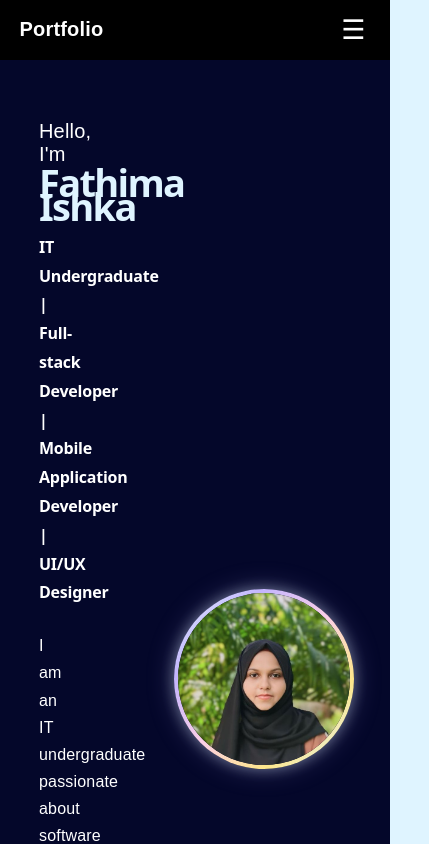
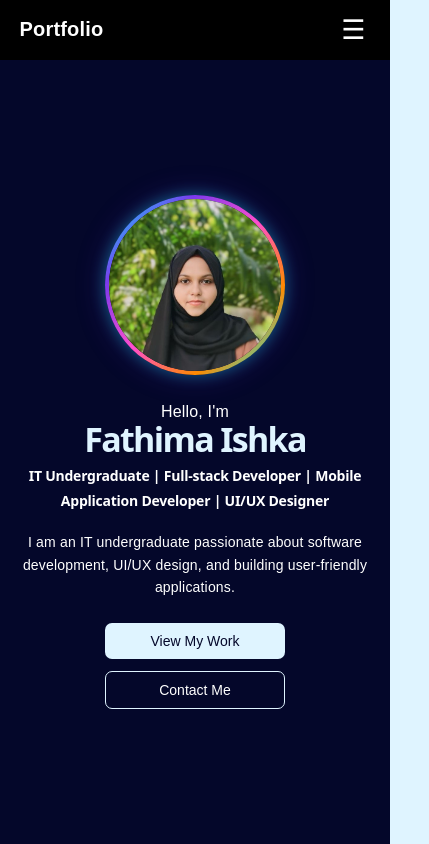
Before and after one commit to ishqafathima/My-Portfolio, a React (Vite) app: page / in a window 390 px wide. Shown: the top 844 px of the page, 429 px wide, since content can reach past the window. Built offline with nearby package versions, Linux system fonts and the light colour scheme.

Commit message:
update portfolio

```diff
--- a/src/sections/Home/Home.css
+++ b/src/sections/Home/Home.css
@@ -149,9 +149,8 @@
 }
 
 
-
 /* =========================
-   LIGHT COLORFUL PROFILE IMAGE
+   COLORFUL PROFILE IMAGE
 ========================= */
 
 .profile-image {
@@ -162,25 +161,25 @@
 
   border-radius: 50%;
 
-  /* Soft pastel gradient ring */
+  /* Colorful gradient ring */
   border: 6px solid transparent;
 
   background:
     linear-gradient(#04072a, #04072a) padding-box,
     linear-gradient(
       135deg,
-      #dff4ff,
-      #c4b5fd,
-      #fbcfe8,
-      #fde68a,
-      #dff4ff
+      #00f5ff,
+      #7c3aed,
+      #ff4ecd,
+      #ff8a00,
+      #00f5ff
     ) border-box;
 
-  /* Soft colorful glow */
+  /* Colorful glow */
   box-shadow:
-    0 0 18px rgba(223, 244, 255, 0.45),
-    0 0 35px rgba(196, 181, 253, 0.30),
-    0 0 50px rgba(251, 207, 232, 0.20);
+    0 0 20px rgba(0, 245, 255, 0.35),
+    0 0 40px rgba(124, 58, 237, 0.25),
+    0 0 60px rgba(255, 78, 205, 0.18);
 
   transition:
     transform 0.4s ease,
@@ -189,16 +188,16 @@
 
 
 /* =========================
-   SOFT HOVER GLOW
+   PROFILE HOVER
 ========================= */
 
 .profile-image:hover {
-  transform: scale(1.04);
+  transform: scale(1.05);
 
   box-shadow:
-    0 0 22px rgba(223, 244, 255, 0.55),
-    0 0 42px rgba(196, 181, 253, 0.40),
-    0 0 60px rgba(251, 207, 232, 0.30);
+    0 0 25px rgba(0, 245, 255, 0.5),
+    0 0 50px rgba(124, 58, 237, 0.4),
+    0 0 75px rgba(255, 78, 205, 0.3);
 }
 
 
@@ -208,9 +207,27 @@
 
 @media (max-width: 900px) {
 
+  .home {
+    min-height: calc(100vh - 65px);
+
+    padding: 60px 7%;
+  }
+
+  .home-content {
+    gap: 35px;
+  }
+
+  .profile {
+    flex: 0 0 250px;
+  }
+
   .profile-image {
     width: 230px;
     height: 230px;
+  }
+
+  .description {
+    font-size: 15px;
   }
 }
 
@@ -220,6 +237,73 @@
 ========================= */
 
 @media (max-width: 700px) {
+
+  .home {
+    min-height: calc(100vh - 60px);
+
+    padding: 50px 6%;
+  }
+
+  .home-content {
+    flex-direction: column-reverse;
+
+    justify-content: center;
+
+    text-align: center;
+
+    gap: 30px;
+  }
+
+  .intro {
+    width: 100%;
+  }
+
+  .hello {
+    font-size: 18px;
+  }
+
+  .name {
+    font-size: 40px;
+
+    margin-bottom: 12px;
+  }
+
+  .role {
+    font-size: 16px;
+
+    line-height: 1.7;
+  }
+
+  .description {
+    max-width: 100%;
+
+    margin: 20px auto 0;
+
+    font-size: 15px;
+
+    line-height: 1.6;
+  }
+
+  .home-buttons {
+    justify-content: center;
+
+    gap: 12px;
+  }
+
+  .home-buttons button {
+    padding: 10px 18px;
+
+    font-size: 14px;
+  }
+
+
+  /* Mobile profile */
+
+  .profile {
+    flex: none;
+
+    width: 100%;
+  }
 
   .profile-image {
     width: 210px;
@@ -236,6 +320,51 @@
 
 @media (max-width: 480px) {
 
+  .home {
+    padding: 40px 5%;
+  }
+
+  .home-content {
+    gap: 25px;
+  }
+
+  .hello {
+    font-size: 16px;
+  }
+
+  .name {
+    font-size: 34px;
+  }
+
+  .role {
+    font-size: 14px;
+
+    line-height: 1.8;
+  }
+
+  .description {
+    font-size: 14px;
+
+    line-height: 1.6;
+
+    margin-top: 18px;
+  }
+
+  .home-buttons {
+    flex-direction: column;
+
+    align-items: center;
+
+    width: 100%;
+  }
+
+  .home-buttons button {
+    width: 180px;
+  }
+
+
+  /* Small phone profile */
+
   .profile-image {
     width: 180px;
     height: 180px;
@@ -243,8 +372,8 @@
     border-width: 4px;
 
     box-shadow:
-      0 0 14px rgba(223, 244, 255, 0.40),
-      0 0 28px rgba(196, 181, 253, 0.25);
+      0 0 15px rgba(0, 245, 255, 0.35),
+      0 0 30px rgba(124, 58, 237, 0.25);
   }
 }
 
@@ -259,4 +388,20 @@
     width: 155px;
     height: 155px;
   }
+
+  .name {
+    font-size: 31px;
+  }
+
+  .role {
+    font-size: 13px;
+  }
+
+  .description {
+    font-size: 13px;
+  }
+
+  .home-buttons button {
+    width: 170px;
+  }
 }
```
